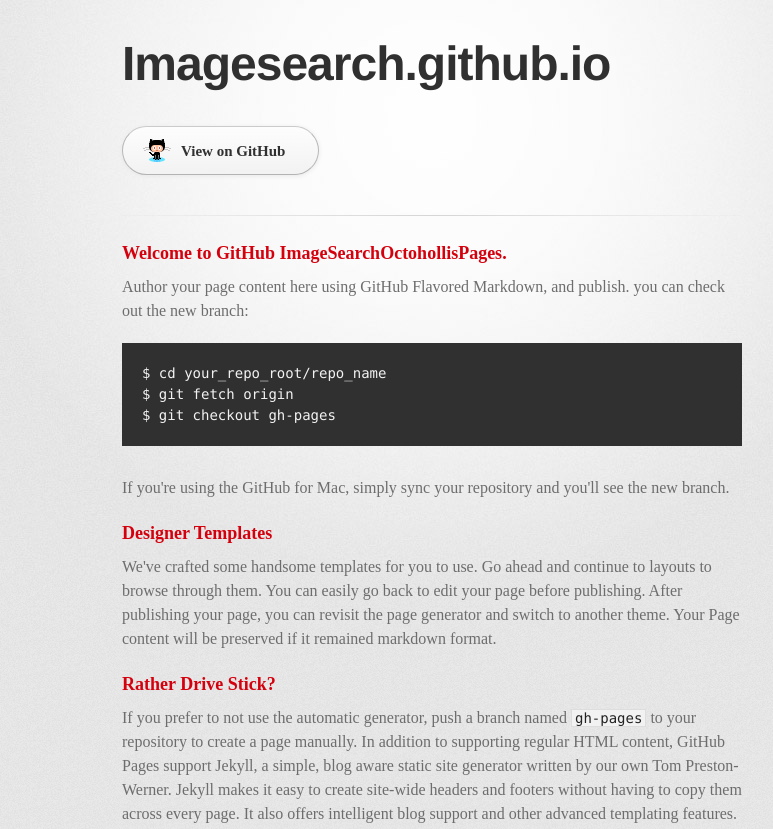
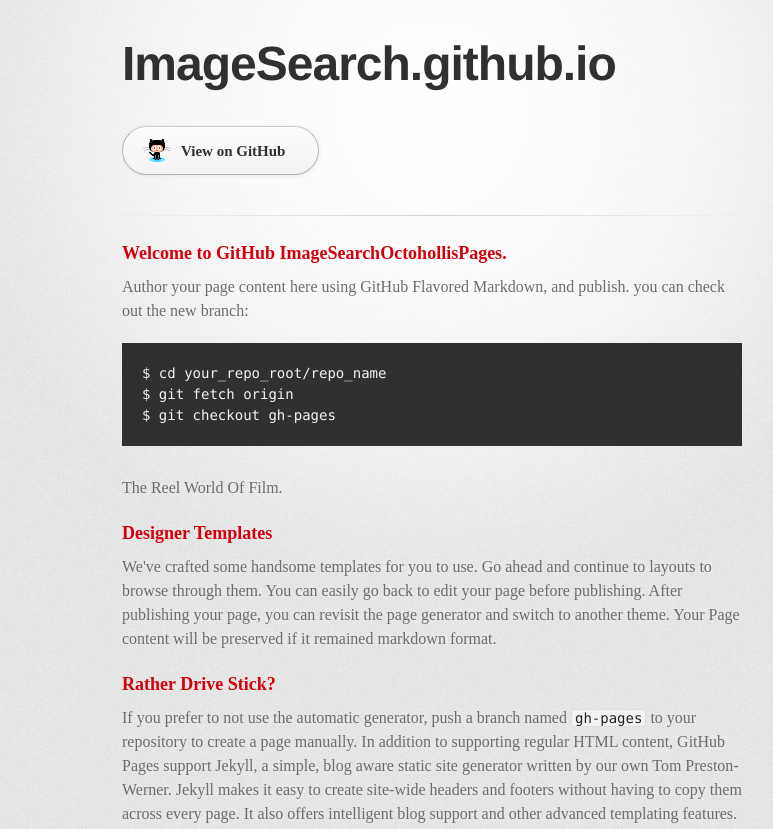
Before and after one commit to ImageSearch/ImageSearch.github.io, a plain HTML site: page index.html in a window 1280 px wide. Shown: the top 829 px of the page, without its empty margins (208-981 px from the left). Drawn offline with Linux system fonts and the light colour scheme; a web font is replaced by a local one.

Commit message:
Update index.html

```diff
--- a/index.html
+++ b/index.html
@@ -18,7 +18,7 @@
       <div class="inner">
 
         <header>
-          <h1>Imagesearch.github.io</h1>
+          <h1>ImageSearch.github.io</h1>
           <h2></h2>
         </header>
 
@@ -38,7 +38,7 @@
 $ git checkout gh-pages
 </code></pre>
 
-<p>If you're using the GitHub for Mac, simply sync your repository and you'll see the new branch.</p>
+<p>The Reel World Of Film.</p>
 
 <h3>
 <a name="designer-templates" class="anchor" href="#designer-templates"><span class="octicon octicon-link"></span></a>Designer Templates</h3>
```
